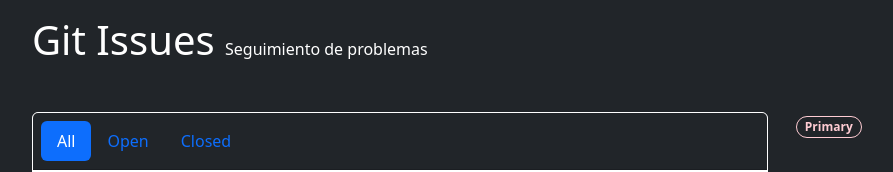
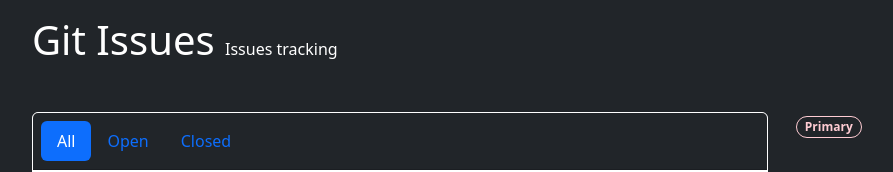
Before and after one commit to Rober7oMaG/IssuesApp, a React (Vite) app: page /issues/list in a window 1280 px wide. Shown: the top 172 px of the page, without its empty margins (50-943 px from the left). Built offline with nearby package versions, Linux system fonts and the light colour scheme.

Commit message:
hotfix: app subtitle in english

```diff
--- a/package.json
+++ b/package.json
@@ -2,7 +2,7 @@
   "name": "git-issues",
   "author": "Roberto Macias",
   "private": true,
-  "version": "0.0.1",
+  "version": "0.0.2",
   "type": "module",
   "scripts": {
     "dev": "vite",
--- a/src/App.tsx
+++ b/src/App.tsx
@@ -4,7 +4,7 @@
 export const App: FC = () => {
   return (
     <div className="container mt-3">
-    <h1>Git Issues <small>Seguimiento de problemas</small> </h1>
+    <h1>Git Issues <small>Issues tracking</small></h1>
       <Outlet />
     </div>
   );
--- a/src/issues/components/LabelPicker.tsx
+++ b/src/issues/components/LabelPicker.tsx
@@ -1,12 +1,12 @@
 export const LabelPicker = () => {
   return (
-    <div>
+    <>
       <span
         className="badge rounded-pill m-1 label-picker"
         style={{ border: `1px solid #ffccd3`, color: '#ffccd3' }}
       >
         Primary
       </span>
-    </div>
+    </>
   );
 };
```
